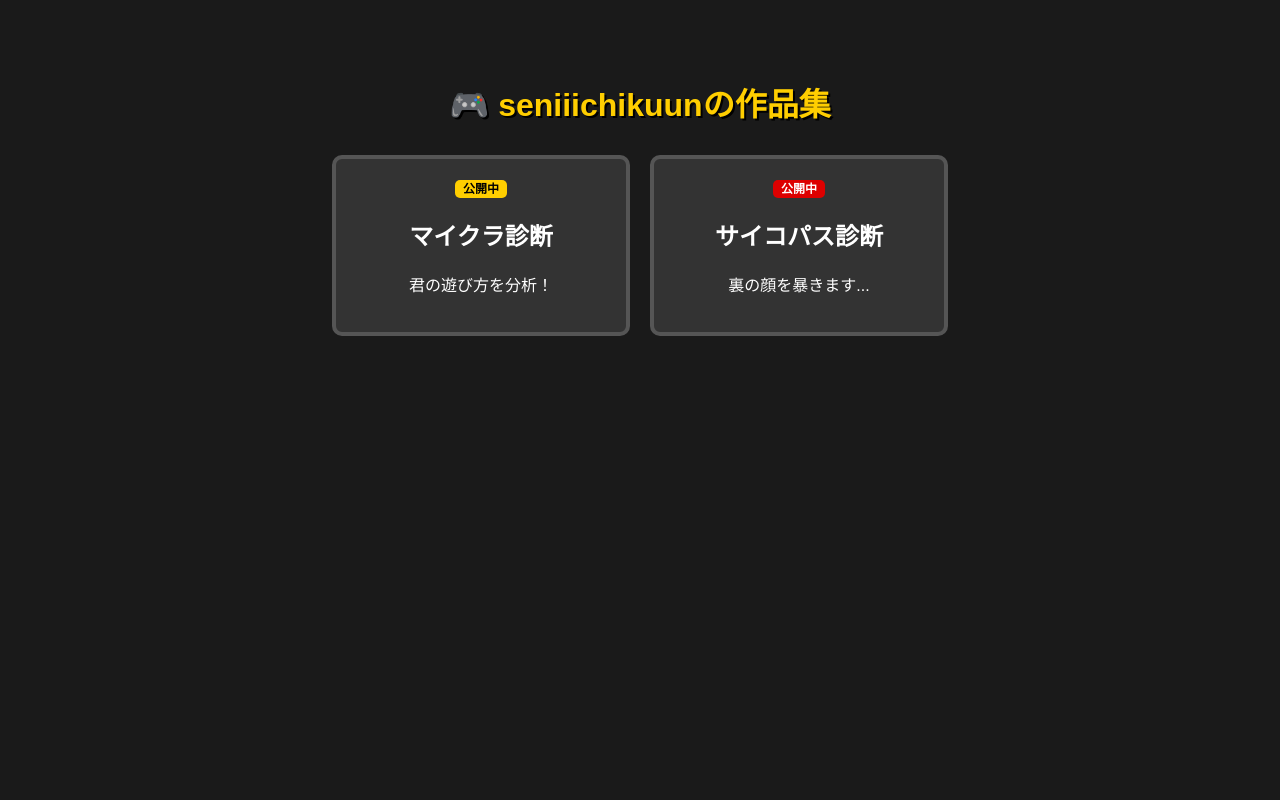
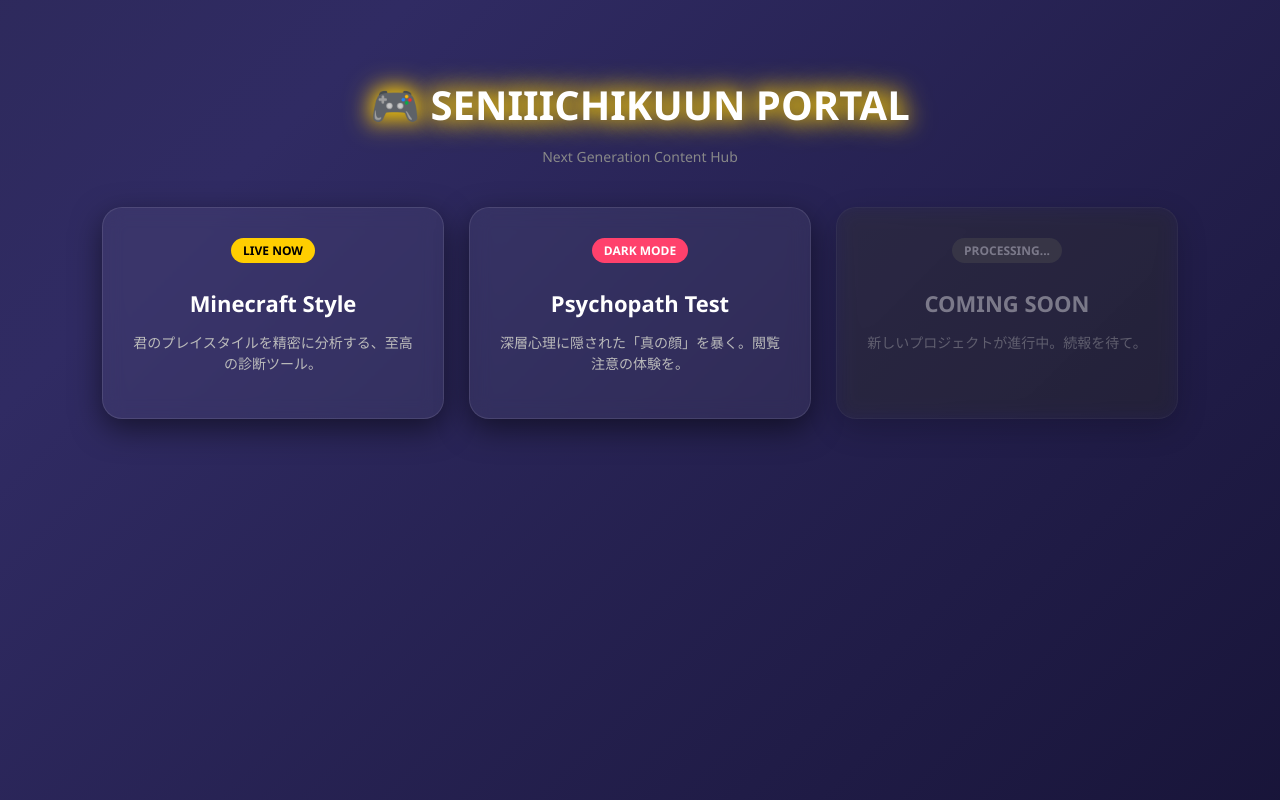
Before and after one commit to seniiichikuun/seniiichikuun.github.io, a plain HTML site: page index.html in a window 1280 px wide. Drawn offline with Linux system fonts and the light colour scheme.

Commit message:
Update title and content for seniiichikuun's Portal

```diff
--- a/index.html
+++ b/index.html
@@ -3,29 +3,105 @@
 <head>
     <meta charset="UTF-8">
     <meta name="viewport" content="width=device-width, initial-scale=1.0">
-    <title>seniiichikuunのゲームセンター</title>
+    <title>seniiichikuun's Portal</title>
     <style>
-        body { background-color: #1a1a1a; color: white; font-family: sans-serif; text-align: center; padding: 50px 20px; }
-        h1 { color: #ffce00; text-shadow: 2px 2px #000; }
-        .menu-container { display: flex; flex-wrap: wrap; justify-content: center; gap: 20px; margin-top: 30px; }
-        .card { background: #333; border: 4px solid #555; border-radius: 10px; width: 250px; padding: 20px; transition: 0.3s; text-decoration: none; color: white; }
-        .card:hover { transform: translateY(-10px); border-color: #ffce00; background: #444; }
-        .badge { padding: 2px 8px; border-radius: 5px; font-size: 12px; font-weight: bold; }
+        /* 全体の背景：グラデーションを動かす */
+        body {
+            background: linear-gradient(-45deg, #0f0c29, #302b63, #24243e, #000000);
+            background-size: 400% 400%;
+            animation: gradient 15s ease infinite;
+            color: white;
+            font-family: 'Segoe UI', sans-serif;
+            text-align: center;
+            margin: 0;
+            padding: 50px 20px;
+        }
+
+        @keyframes gradient {
+            0% { background-position: 0% 50%; }
+            50% { background-position: 100% 50%; }
+            100% { background-position: 0% 50%; }
+        }
+
+        h1 {
+            font-size: 2.5rem;
+            color: #fff;
+            text-shadow: 0 0 20px #ffce00, 0 0 30px #ffce00;
+            margin-bottom: 10px;
+        }
+
+        .menu-container {
+            display: flex;
+            flex-wrap: wrap;
+            justify-content: center;
+            gap: 25px;
+            margin-top: 40px;
+        }
+
+        /* カード：光の反射と影 */
+        .card {
+            background: rgba(255, 255, 255, 0.05);
+            backdrop-filter: blur(10px); /* すりガラス効果 */
+            border: 1px solid rgba(255, 255, 255, 0.1);
+            border-radius: 20px;
+            width: 280px;
+            padding: 30px;
+            transition: 0.4s;
+            text-decoration: none;
+            color: white;
+            position: relative;
+            overflow: hidden;
+            box-shadow: 0 10px 30px rgba(0,0,0,0.5);
+        }
+
+        /* ホバー時に光らせる */
+        .card:hover {
+            transform: translateY(-15px) scale(1.05);
+            border-color: #ffce00;
+            box-shadow: 0 15px 50px rgba(255, 206, 0, 0.3);
+            background: rgba(255, 255, 255, 0.1);
+        }
+
+        /* 公開中バッジ */
+        .badge {
+            display: inline-block;
+            padding: 4px 12px;
+            border-radius: 50px;
+            font-size: 12px;
+            font-weight: bold;
+            margin-bottom: 15px;
+            text-transform: uppercase;
+        }
+
+        h2 { margin: 10px 0; font-size: 22px; }
+        p { font-size: 14px; color: #bbb; line-height: 1.5; }
+
     </style>
 </head>
 <body>
-    <h1>🎮 seniiichikuunの作品集</h1>
+
+    <h1>🎮 SENIIICHIKUUN PORTAL</h1>
+    <p style="color: #888;">Next Generation Content Hub</p>
+
     <div class="menu-container">
         <a href="https://seniiichikuun.github.io/minecraft-shindan/" class="card">
-            <span class="badge" style="background: #ffce00; color: black;">公開中</span>
-            <h2>マイクラ診断</h2>
-            <p>君の遊び方を分析！</p>
+            <span class="badge" style="background: #ffce00; color: #000;">Live Now</span>
+            <h2>Minecraft Style</h2>
+            <p>君のプレイスタイルを精密に分析する、至高の診断ツール。</p>
         </a>
+
         <a href="https://seniiichikuun.github.io/psycho-test/" class="card">
-            <span class="badge" style="background: #d00; color: white;">公開中</span>
-            <h2>サイコパス診断</h2>
-            <p>裏の顔を暴きます...</p>
+            <span class="badge" style="background: #ff416c; color: white;">Dark Mode</span>
+            <h2>Psychopath Test</h2>
+            <p>深層心理に隠された「真の顔」を暴く。閲覧注意の体験を。</p>
         </a>
+
+        <div class="card" style="opacity: 0.4; filter: grayscale(1);">
+            <span class="badge" style="background: #555;">Processing...</span>
+            <h2>COMING SOON</h2>
+            <p>新しいプロジェクトが進行中。続報を待て。</p>
+        </div>
     </div>
+
 </body>
 </html>
```
